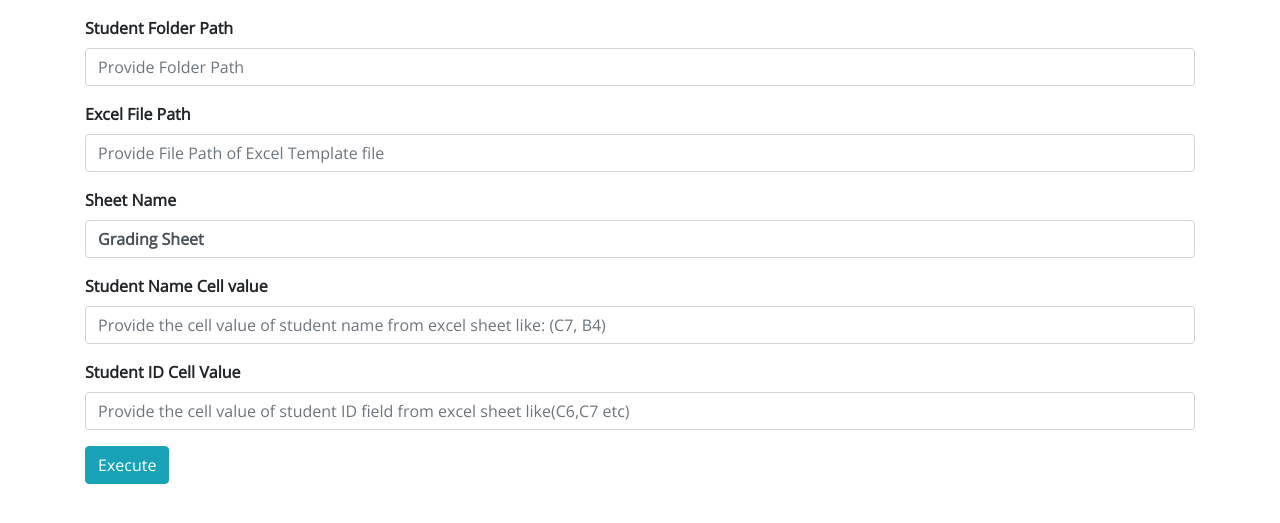
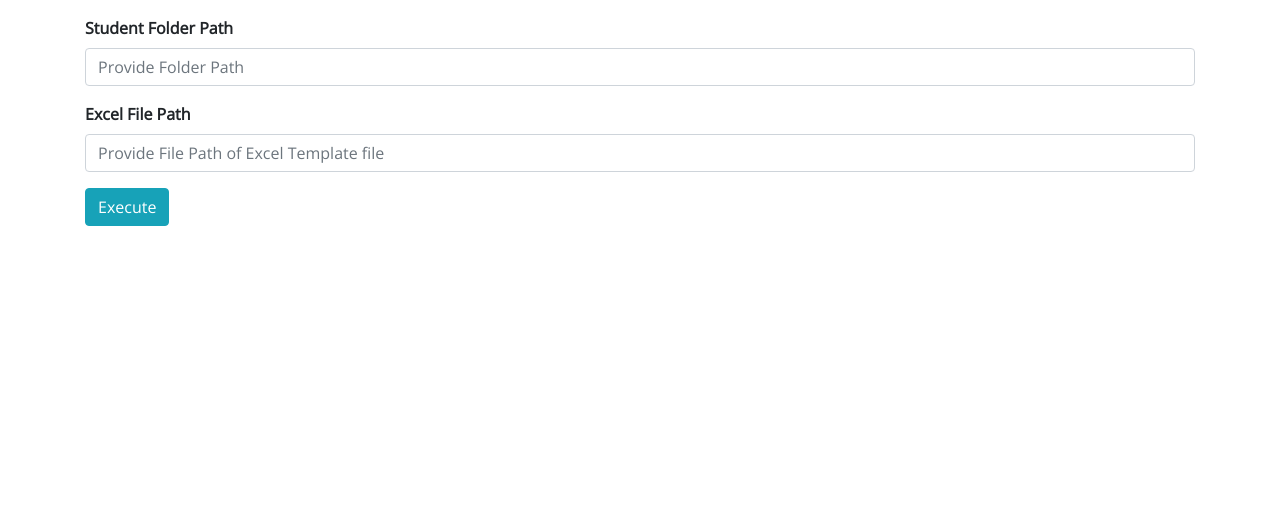
Before and after one commit to IICprojesh/RTE-Assistant, a Flask app: page /add_excel_sheet in a window 1280 px wide. Shown: the part 56-579 px from the top of the page. Run offline with Flask 2, Linux system fonts and the light colour scheme; some libraries are stand-ins or nearby versions.

Commit message:
made some improvements on overall app

```diff
--- a/app.py
+++ b/app.py
@@ -130,7 +130,7 @@ def add_excel_sheet():
     if request.method == "POST":
         print("inside excel sheet")
         sse.publish({"message":"loading"},type="activateLoader")
-        folder_name = request.form.get("studentFolder")
+        folder_name = request.form.get("student_folder")
         excel_sheet = request.form.get("excel_file")
         sheet_name = request.form.get("sheet_name")
         student_name_cell = request.form.get("name_cell_value")
--- a/read_files.py
+++ b/read_files.py
@@ -124,7 +124,7 @@ class ReadFromExcel:
         import re
         print(f"main folder is:",str(p))
         for file in p.rglob("*.xlsx"):
-            if re.match(r"\d+\s+[a-z A-Z]{5,20}.xlsx",file.name):
+            if re.match(r"\d+\s+[a-z A-Z.]+.xlsx",file.name):
 
                 print(f"excel file: {file}")
                 student_id = int(file.stem.split(" ")[0])
@@ -150,9 +150,6 @@ class ReadFromExcel:
                 wb.close()
                 if not self.is_group_coursework:
                     break
-
-
-
         if self.merge_excel:
             for file in p.rglob("*.pdf"):
                 merge_excel_sheet_to_pdf(str(p),excel_file=excel_file,pdf_file=file)
--- a/templates/add_excel_sheet.html
+++ b/templates/add_excel_sheet.html
@@ -16,24 +16,7 @@
                 placeholder="Provide File Path of Excel Template file" name="excel_file">
         </div>
 
-        <div class="mb-3">
-            <label for="sheet_name" class="form-label">Sheet Name</label>
-            <input type="text" class="form-control" id="sheet_name"
-                placeholder="Provide the sheet name where you want to add the student name and student ID" name="sheet_name" value="Grading Sheet">
-        </div>
 
-        <div class="mb-3">
-            <label for="name_cell_value" class="form-label">Student Name Cell value</label>
-            <input type="text" class="form-control" id="name_cell_value"
-                placeholder="Provide the cell value of student name from excel sheet like: (C7, B4)" name="name_cell_value">
-        </div>
-
-
-        <div class="mb-3">
-            <label for="id_cell_value" class="form-label">Student ID Cell Value</label>
-            <input type="text" class="form-control" id="id_cell_value"
-                placeholder="Provide the cell value of student ID field from excel sheet like(C6,C7 etc)" name="id_cell_value">
-        </div>
 
         <button type="submit" class="btn btn-info">Execute</button>
 
```
Also changed, not shown: insert_marking_template.py (+1 -12 lines).
